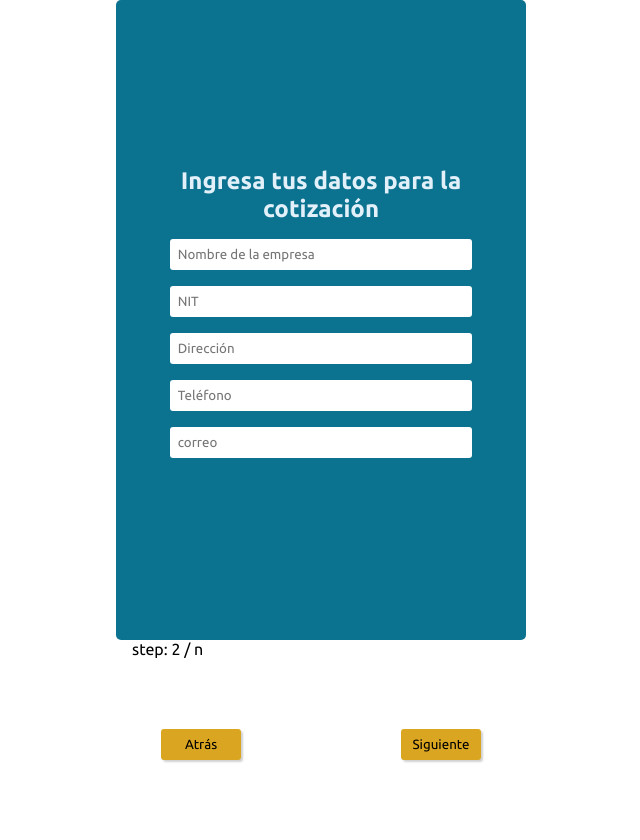
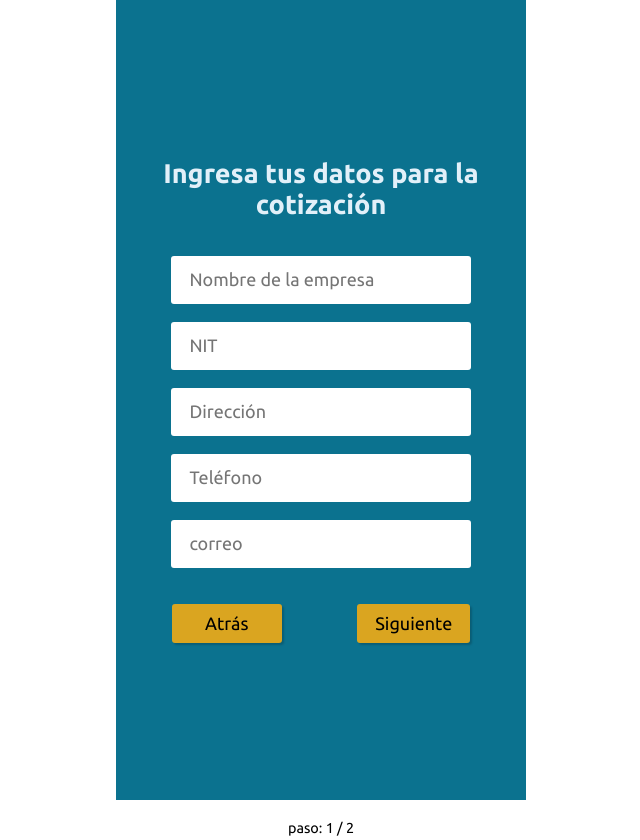
Before and after one commit to gabrielibus/easy-quotes, a React (Create React App) app: page / in a window 1280 px wide. Both pictures are taken after a click on the button "Siguiente". Shown: the whole page, without its empty margins (319-959 px from the left). Before the commit the page ends 800 px from the top, so only its background shows below. Built offline with nearby package versions, Linux system fonts and the light colour scheme.

Commit message:
more styles

```diff
--- a/src/components/InputData/InputData.jsx
+++ b/src/components/InputData/InputData.jsx
@@ -16,7 +16,7 @@ function InputData() {
                     Ingresa tus datos para la cotización
             </h2>
                 <input
-                    className="input marginBottom"
+                    className="input marginBottom marginTop"
                     defaultValue={userData.name}
                     name="name"
                     type="text"
@@ -60,8 +60,10 @@ function InputData() {
                     onChange={handleInput}
                 >
                 </input>
-                <button className="btn gold fixed bottomLeft" onClick={() => setpage('Wellcome')}>Atrás</button>
-                <button className="btn gold fixed bottomRight" onClick={() => setpage('UploadPicture')}>Siguiente</button>
+                <div className="flex row justifyBetween fullWidth marginTop">
+                    <button className="btn gold fixed bottomLeft" onClick={() => setpage('Welcome')}>Atrás</button>
+                    <button className="btn gold fixed bottomRight" onClick={() => setpage('UploadPicture')}>Siguiente</button>
+                </div>
             </div>
         )
     }
--- a/src/components/StepCounter.jsx
+++ /dev/null
@@ -1,13 +0,0 @@
-import React, { useContext } from 'react'
-import { GlobalContext } from '../context/GlobalContext';
-
-function StepCounter() {
-    const { pageNumber } = useContext(GlobalContext);
-    return (
-        <div className="paddingH">
-            step: {pageNumber} / n
-        </div>
-    )
-}
-
-export default StepCounter;
--- /dev/null
+++ b/src/components/StepCounter/StepCounter.jsx
@@ -0,0 +1,16 @@
+import React, { useContext } from 'react'
+import { GlobalContext } from '../../context/GlobalContext';
+
+function StepCounter() {
+    const { pageNumber } = useContext(GlobalContext);
+    if (pageNumber >= 1 && pageNumber < 3) {
+
+        return (
+            <div className="flex paddingH marginTop fontSmall">
+                paso: {pageNumber} / 2
+            </div>
+        )
+    } return <></>
+}
+
+export default StepCounter;
--- /dev/null
+++ b/src/components/Summary/Summary.jsx
@@ -0,0 +1,62 @@
+import React, { useContext } from 'react';
+import { GlobalContext } from '../../context/GlobalContext';
+
+function Summary() {
+    const { page, setpage, userData, userPicture } = useContext(GlobalContext);
+
+    const PreviewImg = () => {
+        if (userPicture && userPicture.preview) {
+            return (
+                <img className="previeWrapperSmall" src={userPicture.preview} alt='algo' />
+            )
+        }
+        return <></>
+    }
+
+    if (page === "Summary") {
+
+        return (
+            <div className="wrapper flex marginBottom paddingH">
+                <div className="">
+                    <h2 className="marginBottom">Resumen</h2>
+                    <div className="flex row marginBottom alignItemsStart  fullWidth">
+                        <div className="flex circleShape fontSmall">1</div>
+                        <div className="fullWidth">
+                            <div className="flex">
+                                <h3 className="fullWidth marginLeft">Logo te tu empresa</h3>
+                            </div>
+                        </div>
+                    </div>
+                    <div className="flex marginBottom algo">
+                        <PreviewImg />
+                    </div>
+                    <div className="flex row marginBottom alignItemsStart  fullWidth">
+                        <div className="flex circleShape fontSmall">2</div>
+                        <div className="fullWidth">
+                            <div className="flex">
+                                <h3 className="fullWidth marginLeft marginBottom">Datos de tu empresa</h3>
+                            </div>
+                            <div className="paddingLeft marginLeft">
+                                <div className="fontSmall">Nombre: {userData.name}</div>
+                                <div className="flex row justifyLeft">
+                                    <span className="marginZero fontSmall">NIT: {`${userData.nit},`} </span>
+                                    <span className="marginZero paddingLeft fontSmall">{`Teléfono: ${userData.phone}`}</span>
+                                </div>
+                                <div className="fontSmall">Dirección: {userData.address}</div>
+                                <div className="fontSmall">Correo: {userData.email}</div>
+                            </div>
+                        </div>
+                    </div>
+                    <div className="flex row justifyBetween fullWidth marginTop">
+                        <button className="btn gold fixed bottomLeft marginTop" onClick={() => setpage('UploadPicture')}>Atrás</button>
+                        <button disabled className="btn gold fixed bottomRight marginTop" onClick={() => setpage('Fisnish')}>Finalizar</button>
+                    </div>
+                </div>
+            </div>
+
+        )
+    }
+    return <></>
+}
+
+export default Summary
--- a/src/components/UploadPicture.jsx
+++ /dev/null
@@ -1,87 +0,0 @@
-import React, { useContext } from 'react'
-import { GlobalContext } from '../context/GlobalContext';
-
-function UploadPicture() {
-    const { page, setpage, userPicture, setuserPicture } = useContext(GlobalContext);
-    // const onClickHandler = () => {
-    //     const data = new FormData()
-    //     data.append('file', userPicture)
-    //     // put data on backend
-    // }
-
-    const onChangeHandler = (event) => {
-        const file = event.target.files[0];
-        setuserPicture(
-            Object.assign(file, {
-                preview: URL.createObjectURL(file)
-            })
-        )
-    };
-    const validPicture = () => {
-        if (userPicture && userPicture.preview) {
-            return 1;
-        }
-    }
-
-    const PreviewImg = () => {
-        if (validPicture()) {
-            return (
-                <img width='200' src={userPicture.preview} alt='algo' />
-            )
-        }
-        return <></>
-    }
-
-    const UploadImg = () => {
-        if (!userPicture) {
-            return (
-                <>
-                    <label
-                        for="inputPic"
-                        className="inputPic"
-                    >Sube tu logo</label>
-                    <input
-                        id="inputPic"
-                        className="hidden"
-                        type='file'
-                        accept='image/*, .pdf'
-                        onChange={onChangeHandler}
-                    />
-                </>
-            )
-        } else {
-            return (
-                <>
-                    <label
-                        for="inputPic"
-                        className="inputPic marginBottom"
-                    >Cambiar</label>
-                    <input
-                        id="inputPic"
-                        className="hidden"
-                        type='file'
-                        accept='image/*, .pdf'
-                        onChange={onChangeHandler}
-                    />
-                </>
-            )
-        }
-    }
-
-    if (page === 'UploadPicture') {
-        return (
-            <div className="wrapper flex marginBottom paddingH">
-                <h2 className='textCenter marginBottom'>Sube el logo de tu empresa</h2>
-                <div className="marginBottom">
-                    <PreviewImg />
-                </div>
-                <UploadImg />
-                <button className="btn gold fixed bottomLeft" onClick={() => setpage('InputData')} >Atrás</button>
-                <button className="btn gold fixed bottomRight" disabled={validPicture() ? 0 : 1}onClick={() => setpage('Quote')} >Siguiente</button>
-            </div>
-        )
-    }
-    return <></>
-}
-
-export default UploadPicture;
--- /dev/null
+++ b/src/components/UploadPicture/UploadPicture.jsx
@@ -0,0 +1,75 @@
+import React, { useContext } from 'react'
+import { GlobalContext } from '../../context/GlobalContext';
+
+function UploadPicture() {
+    const { page, setpage, userPicture, setuserPicture } = useContext(GlobalContext);
+    // const onClickHandler = () => {
+    //     const data = new FormData()
+    //     data.append('file', userPicture)
+    //     // put data on backend
+    // }
+
+    const onChangeHandler = (event) => {
+        const file = event.target.files[0];
+        setuserPicture(
+            Object.assign(file, {
+                preview: URL.createObjectURL(file)
+            })
+        )
+    };
+    const validPicture = () => {
+        if (userPicture && userPicture.preview) {
+            return 1;
+        }
+    }
+
+    const PreviewImg = () => {
+        if (validPicture()) {
+            return (
+                <img className="previeWrapper" src={userPicture.preview} alt='algo' />
+            )
+        }
+        return <></>
+    }
+
+    const UploadImg = () => {
+
+        return (
+            <>
+                <label
+                    for="inputPic"
+                    className="inputPic marginBottom"
+                >{!userPicture ? "Sube tu logo" : "Cambiar"}</label>
+                <input
+                    id="inputPic"
+                    className="hidden"
+                    type='file'
+                    accept='image/*'
+                    onChange={onChangeHandler}
+                />
+            </>
+        )
+    }
+
+
+    if (page === 'UploadPicture') {
+        return (
+            <div className="wrapper flex marginBottom paddingH">
+                <div className="fullHeight flex">
+                    <h2 className='textCenter marginBottom'>Sube el logo de tu empresa</h2>
+                    <div className="marginBottom">
+                        <PreviewImg />
+                    </div>
+                    <UploadImg />
+                </div>
+                <div className="flex row justifyBetween fullWidth marginTop btnsBottom">
+                    <button className="btn gold fixed bottomLeft" onClick={() => setpage('InputData')} >Atrás</button>
+                    <button className="btn gold fixed bottomRight" disabled={validPicture() ? 0 : 1} onClick={() => setpage('Summary')} >Siguiente</button>
+                </div>
+            </div>
+        )
+    }
+    return <></>
+}
+
+export default UploadPicture;
--- a/src/components/Welcome.jsx
+++ b/src/components/Welcome/Welcome.jsx
@@ -1,5 +1,5 @@
 import React, { useContext } from 'react'
-import { GlobalContext } from '../context/GlobalContext'
+import { GlobalContext } from '../../context/GlobalContext'
 
 function Wellcome() {
     const { page, setpage } = useContext(GlobalContext)
@@ -12,7 +12,9 @@ function Wellcome() {
                 <div className="msjBox textCenter">
                     Te presentamos el servicio de creación de cotizaciones fácil, rápido y GRATIS!
                 </div>
-                <button className="btn gold marginTop fixed bottomCenter" onClick={() => setpage('InputData')}>Siguiente</button>
+                <div className="flex row justifyBetween fullWidth marginTop">
+                    <button className="btn gold marginTop fixed" onClick={() => setpage('InputData')}>Siguiente</button>
+                </div>
             </div>
         )
     }
--- a/src/components/Quote.jsx
+++ b/src/components/borrame_Quote.jsx/Quote.jsx
@@ -1,5 +1,5 @@
 import React, { useContext } from 'react';
-import { GlobalContext } from '../context/GlobalContext';
+import { GlobalContext } from '../../context/GlobalContext';
 
 function Quote() {
     const { page, setpage, userPicture } = useContext(GlobalContext);
--- a/src/context/GlobalContext.jsx
+++ b/src/context/GlobalContext.jsx
@@ -7,16 +7,13 @@ export const GlobalProvider = ({ children }) => {
     const [userData, setuserData] = useState({});
     const [userPicture, setuserPicture] = useState();
 
-    const pageNumber = ()=>{
+    const pageNumber = () => {
         switch (page) {
-            case 'Welcome':
-                return 1
-            case 'InputData':
-                return 2
-                case 'UploadPicture':
-                return 3
-            default:
-                return
+            case 'Welcome': return 0
+            case 'InputData': return 1
+            case 'UploadPicture': return 2
+            case 'Summary': return 3
+            default: return 0
         }
     };
 
@@ -27,11 +24,11 @@ export const GlobalProvider = ({ children }) => {
         userData,
         setuserData,
         userPicture,
-        setuserPicture
+        setuserPicture,
     }
     return (
-        <GlobalContext.Provider value={ value }>
+        <GlobalContext.Provider value={value}>
             {children}
         </ GlobalContext.Provider>
-        )
+    )
 };
--- a/src/styles/components/UploadPicture.scss
+++ b/src/styles/components/UploadPicture.scss
@@ -1 +1,3 @@
 .inputPic {border: 1px solid #ccc;display: inline-block;padding: 6px 12px;cursor: pointer;}
+.previeWrapper {width: 200px;height: 200px;object-fit: contain;}
+.previeWrapperSmall {width: 130px;height: 130px;object-fit: contain;}
--- a/src/styles/customStyles/customStyles.scss
+++ b/src/styles/customStyles/customStyles.scss
@@ -2,6 +2,8 @@
 
 // Fonts
 $ubuntu: 'Ubuntu', sans-serif;
+* {font-family:$ubuntu;max-width:410px;box-sizing:border-box;margin:0 auto;font-size: 18px;}
+
 
 // Colors
 $dark:#0B728F;
@@ -9,37 +11,59 @@ $ligth:#E2F0F9;
 $gold:goldenrod;
 
 // Background-colors
-.gold {background-color:$gold;}
+.gold {background-color:$gold !important;}
 
-// Dimensions
+// Dimensions and sizes
 $left: calc(50% - 160px);
 $right: calc(50% - 160px);
+$fontSmall: 0.8rem;
 
-// Generales
 
-* {font-family:$ubuntu;max-width:410px;box-sizing:border-box;margin:0 auto;}
+// Overwrittes
+h2 {font-size: 1.5rem;}
 
-.btn {min-width:80px;border:none;padding:0.5rem;border-radius:3px;cursor:pointer;box-shadow:2px 2px 2px rgba(0, 0, 0, 0.185);}
 
+// Generals
+
+.alignItemsStart {align-items: flex-start !important;}
+
+.alignItemsBetween {justify-content: space-between;}
+
+.btn {min-width:110px;border:none;padding:0.5rem 1rem;border-radius:3px;cursor:pointer;box-shadow:2px 2px 2px rgba(0, 0, 0, 0.185);}
+.btnsBottom {height: 100px;}
 .bottomLeft {left:$left}
 
 .bottomRight {right:$right}
 
-.fixed {position:fixed;bottom:5%;}
+.circleShape {border: 2px solid grey;width: 30px;height:30px;border-radius: 100%; padding: 0.5rem;}
+
+.fixed2 {position:fixed;bottom:5%;} //borrame
 
 .flex {display:flex;flex-direction:column;justify-content:center;align-items:center;}
 
+.fontSmall {font-size: $fontSmall;line-height: 1.2rem;}
+
+.fullWidth {width:100% !important;}
+.fullHeight {height: 50%;}
 .hidden {display:none;}
 
-.input {padding:0.5rem;border:none;border-radius:3px;width:80%;}
+.input {padding:0.75rem 1rem;border:none;border-radius:3px;width:80%;}
 
-.marginTop {margin:1rem auto auto auto;}
+.justifyLeft {justify-content: flex-start !important;}
+.justifyBetween {justify-content: space-between !important;}
+.marginLeft {margin-left: 1rem;}
 
-.marginBottom {margin:0 auto 1rem auto;}
+.marginTop {margin-top:1rem;}
 
+.marginBottom {margin-bottom:1rem;}
+.marginRight {margin-right: 0rem;}
+.marginZero {margin: 0;}
 .msjBox {width:85%;}
 
+
 .paddingH {padding:0 1rem;}
+
+.paddingLeft {padding-left: 1rem;}
 
 .paddingV {padding:0.5rem 0;}
 
@@ -47,4 +71,6 @@ $right: calc(50% - 160px);
 
 .textCenter {text-align:center;}
 
-.wrapper {margin:auto;width:100%;height:80vh;border-radius:5px;background-color:$dark;color:$ligth;}
+.wrapper {margin:auto;width:100%;height:100vh;border-radius:0;background-color:$dark;color:$ligth;}
+
+.algo { position: relative;left: 0%;}
```
Also changed, not shown: src/App.js (+6 -5 lines).
